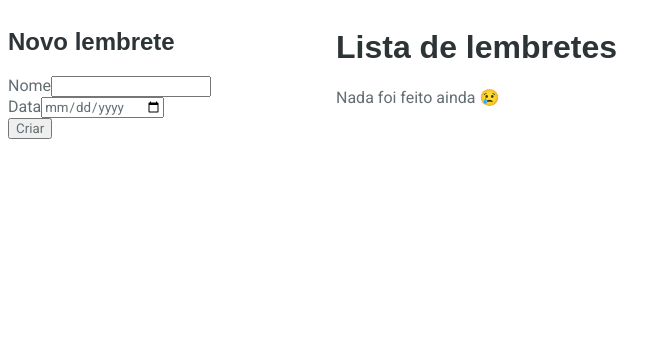
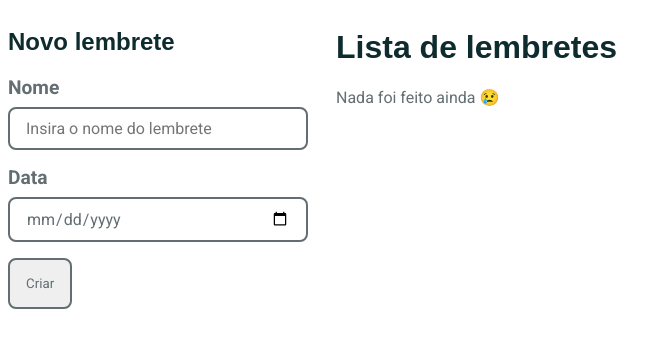
Before and after one commit to vitorlany/dti-lembretes, a React (Vite) app in the folder frontend/: page / in a window 1280 px wide. Shown: the top 348 px of the page, without its empty margins (0-671 px from the left). Built offline with nearby package versions, Linux system fonts and the light colour scheme; a web font is replaced by a local one.

Commit message:
Adicionar lembrete

```diff
--- a/frontend/src/_base.scss
+++ b/frontend/src/_base.scss
@@ -2,8 +2,12 @@
 @import url("https://fonts.googleapis.com/css2?family=Mukta+Mahee:wght@400;500;700&display=swap");
 
 $primary-color: #33aab7;
-$text-01: #2d3436;
+$text-01: #0e2b2e;
 $text-02: #636e72;
+$border-radius: 8px;
+
+$spacing-1: 16px;
+$spacing-2: 8px;
 
 * {
   box-sizing: border-box;
@@ -20,6 +24,43 @@ h6 {
   font-family: "Mukta Mahee", sans-serif;
   font-weight: bold;
   color: $text-01;
+}
+
+input {
+  width: 100%;
+  max-width: 300px;
+  font-size: medium;
+  padding: 10px 16px;
+  border: 0;
+  border-radius: $border-radius;
+  border: 2px solid $text-02;
+
+  &:focus {
+    color: $text-01;
+    outline: none;
+    border: 2px solid $primary-color;
+  }
+}
+
+button {
+  padding: 16px;
+  border-radius: $border-radius;
+  outline: none;
+  border: 2px solid $text-02;
+  &:hover {
+    cursor: pointer;
+    border: 2px solid $primary-color;
+    background-color: $primary-color;
+    color: white;
+  }
+}
+
+label {
+  display: block;
+  margin-top: $spacing-1;
+  margin-bottom: $spacing-2;
+  font-size: larger;
+  font-weight: 600;
 }
 
 @mixin sm {
@@ -45,3 +86,19 @@ h6 {
     @content;
   }
 }
+
+.mb-1 {
+  margin-bottom: $spacing-1;
+}
+
+.mb-2 {
+  margin-bottom: $spacing-2;
+}
+
+.mt-1 {
+  margin-top: $spacing-1;
+}
+
+.mt-2 {
+  margin-top: $spacing-2;
+}
--- a/frontend/src/app/index.tsx
+++ b/frontend/src/app/index.tsx
@@ -20,7 +20,7 @@ function index() {
   return (
     <div className={style.grid}>
       <aside>
-        <NovoLembrete onCLick={addLembrete} />
+        <NovoLembrete onClick={addLembrete} />
       </aside>
       <main>
         <ListarLembretes lembretes={lembretes} />
--- a/frontend/src/components/NovoLembrete/index.tsx
+++ b/frontend/src/components/NovoLembrete/index.tsx
@@ -13,7 +13,7 @@ const validateDateAfterToday = (inputDate: any) => {
 };
 
 interface Props {
-  onCLick: (lembrete: Lembrete) => void;
+  onClick: (lembrete: Lembrete) => void;
 }
 
 function index(props: Props) {
@@ -24,7 +24,7 @@ function index(props: Props) {
   } = useForm();
 
   const handleCriar = async (fields: FieldValues) => {
-    props.onCLick({
+    props.onClick({
       nome: fields.nome,
       data: fields.data,
     });
@@ -38,6 +38,7 @@ function index(props: Props) {
           <label htmlFor="nome">Nome</label>
           <input
             type="text"
+            placeholder="Insira o nome do lembrete"
             {...register("nome", {
               required: "Favor informar um nome para continuar",
             })}
@@ -63,7 +64,7 @@ function index(props: Props) {
             render={({ message }) => <p>{message}</p>}
           />
         </div>
-        <button type="submit">Criar</button>
+        <button className="mt-1" type="submit">Criar</button>
       </form>
     </div>
   );
```
